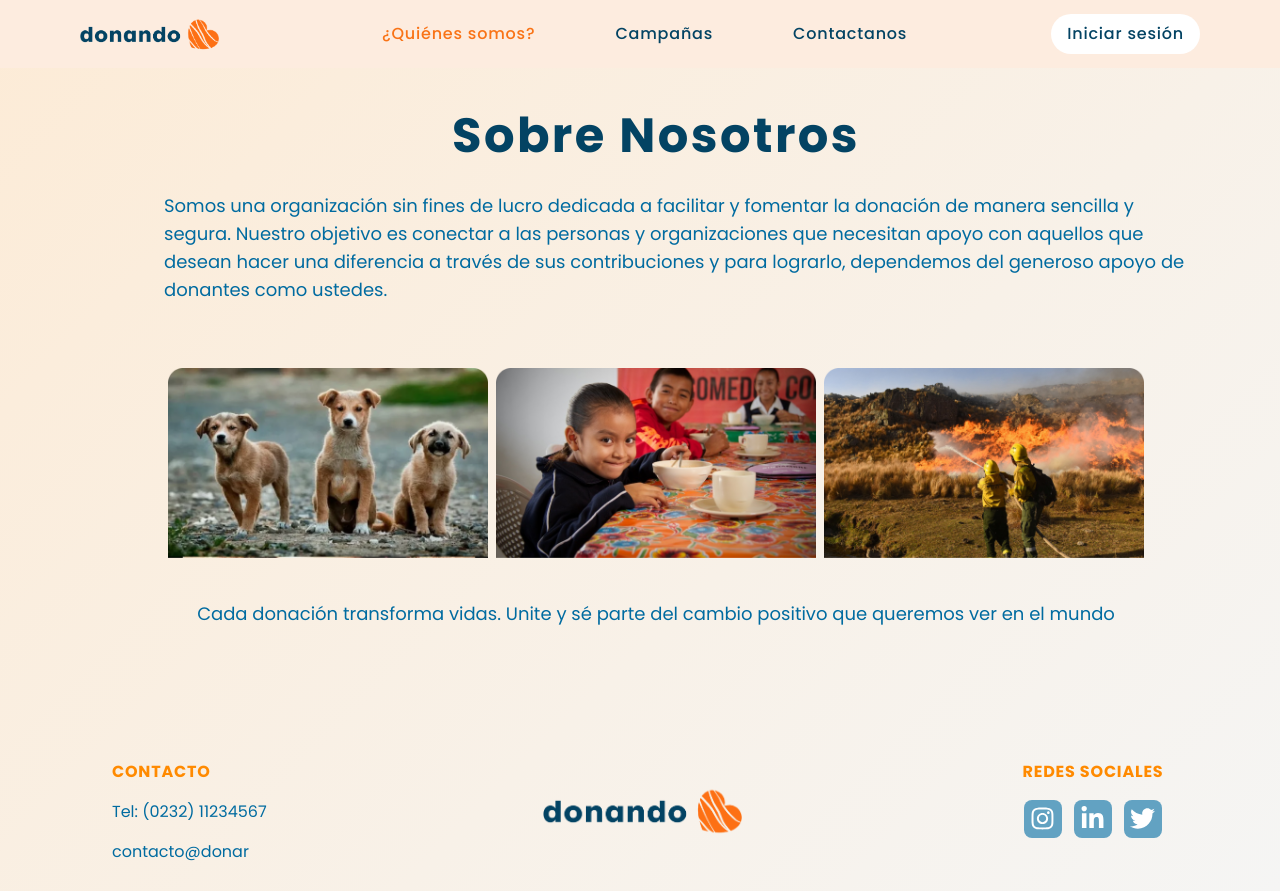
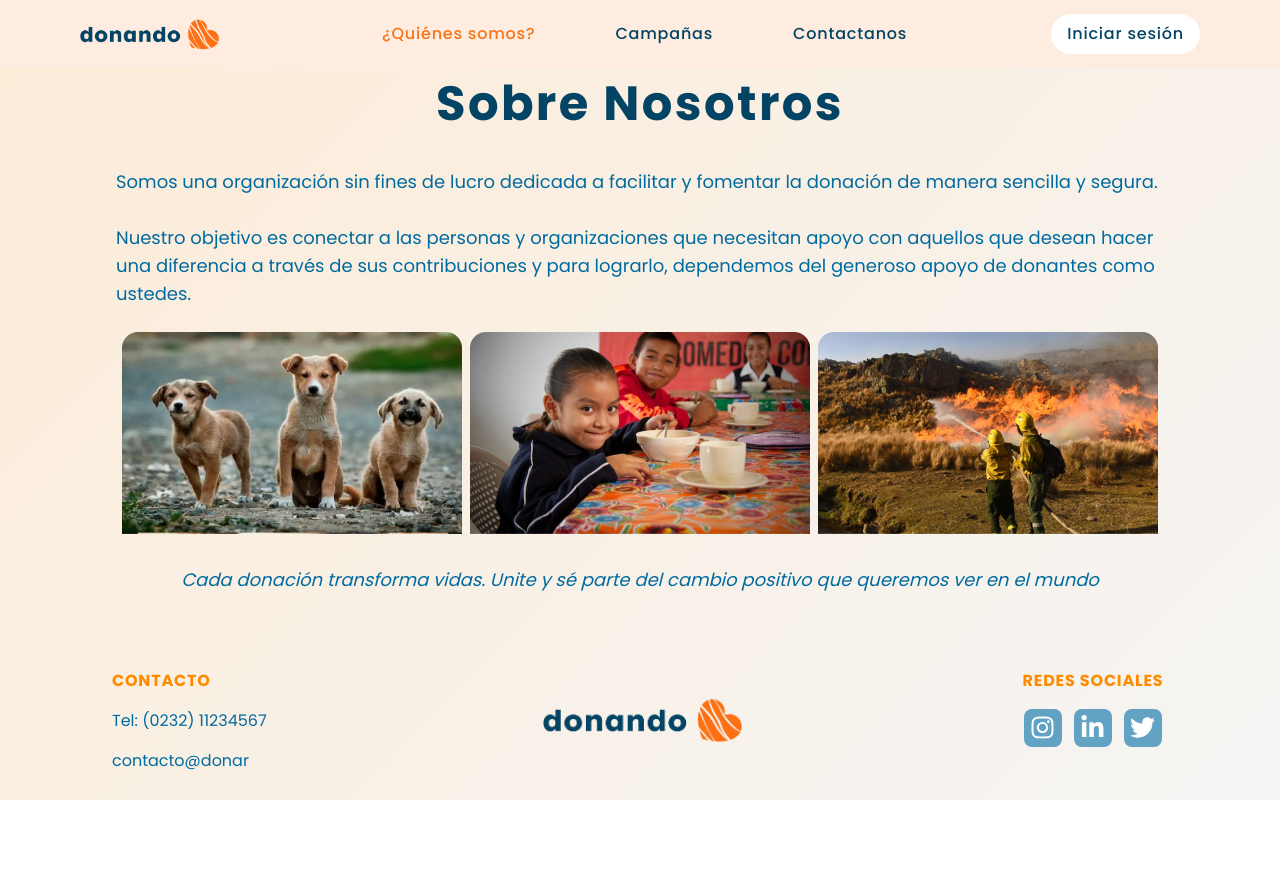
Before and after one commit to eze-alvarez/FrontNoCountry, a React (Vite) app: page /quienes-somos in a window 1280 px wide. After the commit the page ends 800 px from the top, so only its background shows below. Built offline with nearby package versions, Linux system fonts and the light colour scheme.

Commit message:
fix: about us, contact

```diff
--- a/src/pages/about/About.jsx
+++ b/src/pages/about/About.jsx
@@ -7,36 +7,57 @@ import Firefigthers from "../../assets/Images/CardsImg/Firefigthers.png"
 const About = () => {
   return (
     <>
-      <div className="mx-4  mt-[3rem] pt-16 flex flex-col justify-start items-center mb-20 px-5 md:w-full ">
-
-
-        <h1 className="text-center lg:text-5xl text-3xl text tracking-wider sm:mb-4">Sobre Nosotros</h1>
-        <h3 className="my-4    text-blue-text text-lg  text-center ">
-          <p className="lg:ml-12 text-start   sm:ml-[2rem] ">
-             Somos una organización sin fines de lucro dedicada a facilitar y fomentar la donación de manera sencilla y segura. Nuestro objetivo es conectar a las personas y organizaciones que necesitan apoyo con aquellos que desean hacer una diferencia a través de sus contribuciones y para lograrlo, dependemos del generoso apoyo de donantes como ustedes.
+      <div className="h-auto flex flex-col py-14 px-6 gap-2 sm:px-8 md:px-20 lg:px-9  items-center justify-center md:justify-normal  md:landscape:h-auto md:h-[calc(100vh-159px)] lg:landscape:h-[calc(100vh-159px)]">
+        <h1 className=" mt-6 text-center text-3xl sm:text-4xl lg:text-5xl text tracking-wider sm:mb-4">
+          Sobre Nosotros
+        </h1>
+        <h3 className="my-4    text-blue-text text-base lg:text-lg  text-center ">
+          <p className=" text-start   ">
+            Somos una organización sin fines de lucro dedicada a facilitar y
+            fomentar la donación de manera sencilla y segura.  <br /> <br />Nuestro objetivo
+            es conectar a las personas y organizaciones que necesitan apoyo con
+            aquellos que desean hacer una diferencia a través de sus
+            contribuciones y para lograrlo, dependemos del generoso apoyo de
+            donantes como ustedes.
             {/*  */}
           </p>
         </h3>
 
-        <div className="flex  gap-2 mt-12 ">
+        {/* <div className="flex  gap-2 mt-12 ">
             <div className="  h-[13rem] w-[20rem] invisible lg:visible ">
               <img src={AnimalShelter} alt="logo" />
             </div>
+
             <div className="  h-[13rem] w-[20rem]   ">
               <img src={CommunityDR} alt="logo" />
             </div>
+
             <div className="  h-[13rem] w-[20rem] invisible lg:visible ">
               <img src={Firefigthers} alt="logo" />
             </div>
-        </div>
-        <p className="text-lg m-6">Cada donación transforma vidas. Unite y sé parte del cambio
-        positivo que queremos ver en el mundo </p>
+        </div> */}
+
+        <div className="flex gap-2">
+            <div className="  ">
+              <img src={AnimalShelter} alt="logo" />
             </div>
 
+            <div className="    ">
+              <img src={CommunityDR} alt="logo" />
+            </div>
 
+            <div className="  max-lg:hidden">
+              <img src={Firefigthers} alt="logo" />
+            </div>
+        </div>
 
+        <p className="text-lg m-6 italic text-center">
+          Cada donación transforma vidas. Unite y sé parte del cambio positivo
+          que queremos ver en el mundo
+        </p>
+      </div>
     </>
-  )
+  );
 }
 
 export default About
--- a/src/pages/contactos/Contacto.jsx
+++ b/src/pages/contactos/Contacto.jsx
@@ -3,13 +3,13 @@ import home from "../../assets/Images/commonImg/Home.png"
 const Contacto = () => {
   return (
     <>
-      <div className="h-auto flex py-14 px-6 sm:px-8 md:px-20 lg:px-9  items-center justify-center  md:landscape:h-auto md:h-[calc(100vh-159px)] lg:landscape:h-[calc(100vh-159px)]">
+      <div className="h-auto flex py-14 px-6 sm:px-8 md:px-20 lg:px-9  items-center justify-center md:items-start md:landscape:h-auto md:h-[calc(100vh-159px)] lg:landscape:h-[calc(100vh-159px)]">
         <div className="pt-6 flex flex-col  gap-10 md:landscape:flex-row items-center  lg:pt-20">
-          <div className="w-full md:w-1/2 ">
-            <h2 className="text-3xl sm:text-4xl lg:text-5xl text-center md:text-left text-blue-title leading-tight font-bold tracking-wider">Contactanos</h2>
+          <div className="w-full md:landscape:w-1/2 ">
+            <h2 className="text-3xl sm:text-4xl lg:text-5xl text-center md:landscape:text-left text-blue-title leading-tight font-bold tracking-wider">Contactanos</h2>
 
-            <p className="mt-6 text-base lg:text-xl text-center md:text-left text-blue-text font-light tracking-wide leading-relaxed ">
-              ¡Bienvenido a nuestra sección de contacto!<br /><br />
+            <p className="mt-6 text-base lg:text-lg text-center md:landscape:text-left text-blue-text  ">
+              ¡Bienvenido a nuestra sección de contacto!<br />
               Gracias por visitarnos. Si necesitas información adicional o si tienes alguna consulta específica, por favor no dudes en ponerte en contacto con nosotros.<br /><br /> Estamos aquí para ayudarte de la mejor manera posible.<br /><br />Puedes contactarnos a través de nuestras redes sociales,por correo electrónico o llamarnos directamente. .
             </p>
 
```
Lines whose indentation alone changed are shown as unchanged.
